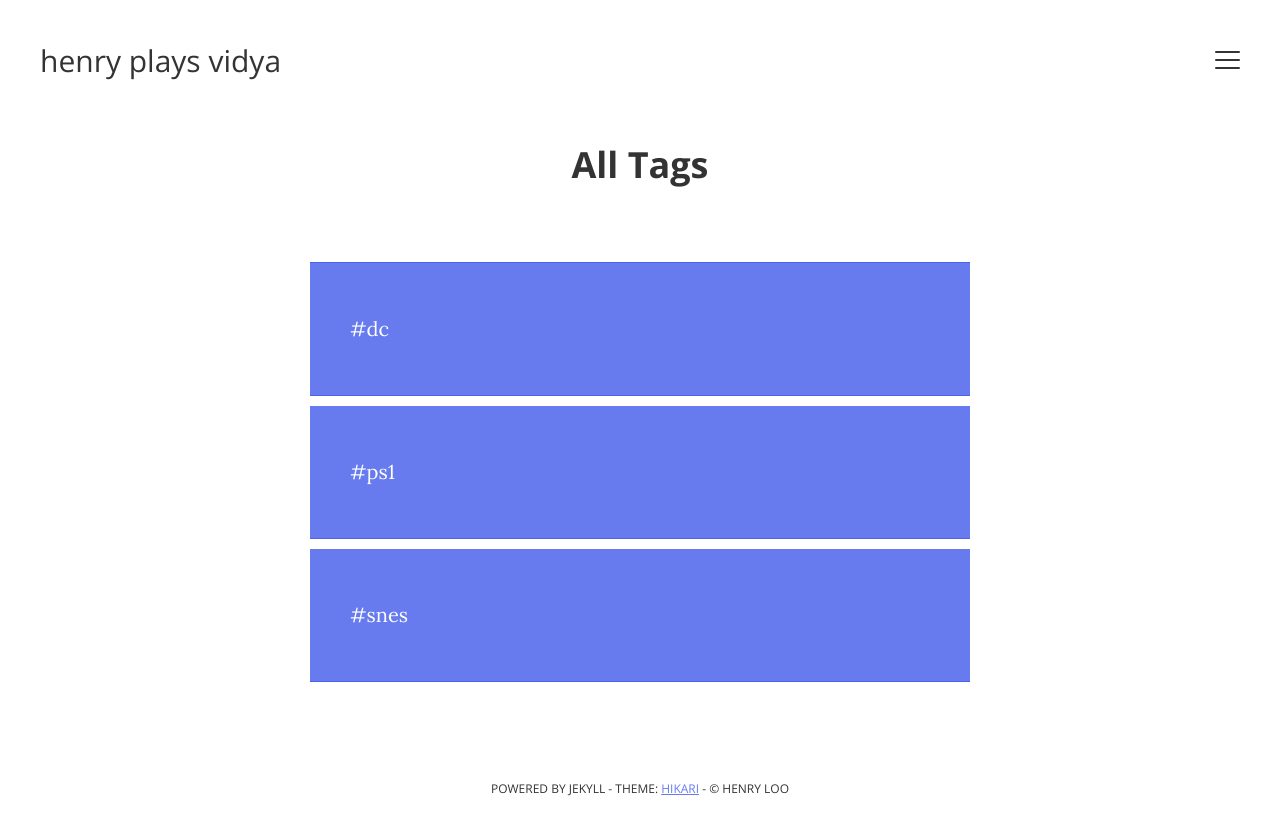
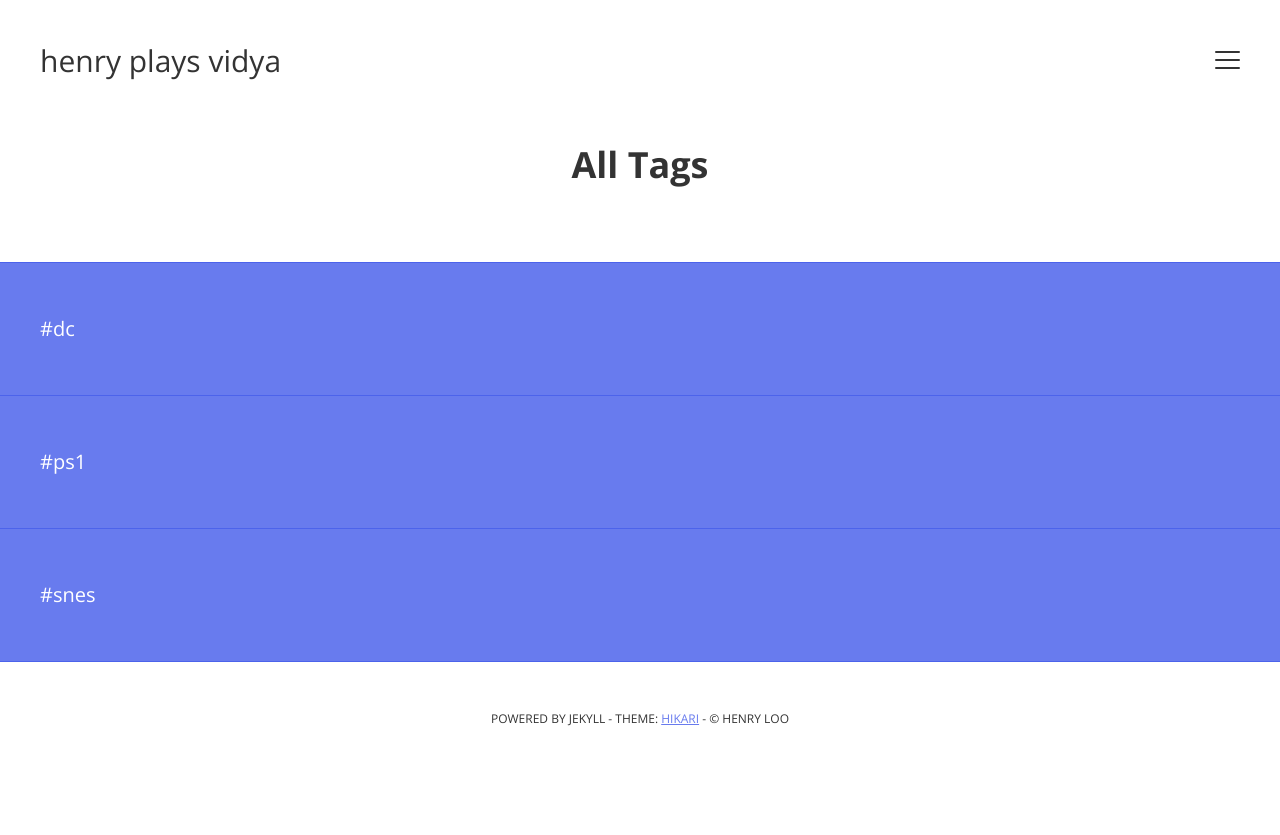
Before and after one commit to HenryLoo/blog, a Jekyll site: the page built from tags.html, in a window 1280 px wide. Shown: the top 835 px of the page. Built offline with Jekyll 4.4.1, drawn with Linux system fonts in a browser that asks for light colours.

Commit message:
Fix tag page layout

```diff
--- a/tags.html
+++ b/tags.html
@@ -3,10 +3,13 @@ layout: default
 title: Tags
 ---
 
-<section class="single-wrap">
+<div id="home">
+  <div class="single-wrap">
     <article class="single-content" itemscope itemtype="http://schema.org/BlogPosting">
       <h1 class="page-title" itemprop="name headline">All Tags</h1>
-    <div itemprop="articleBody">
+    </article>
+  </div>
+
   <ul class="posts">
     {% for tag in site.tags %}
     <li itemscope itemtype="http://schema.org/BlogPosting">
@@ -21,5 +24,3 @@ title: Tags
     {% endfor %}
   </ul>
 </div>
-  </article>
-</section>
```
Also changed, not shown: _layouts/tag.html (+5 -4 lines). Lines whose indentation alone changed are shown as unchanged.
